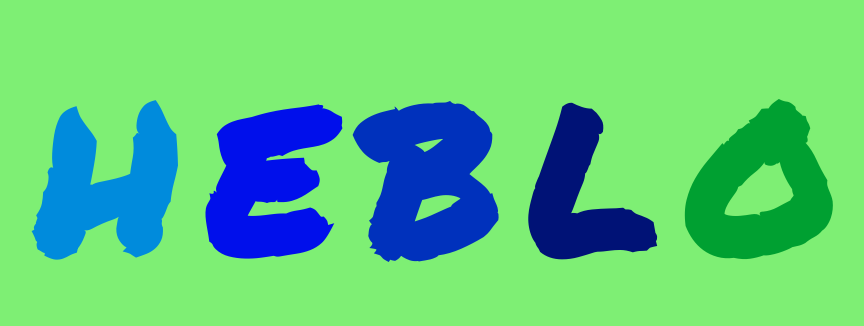
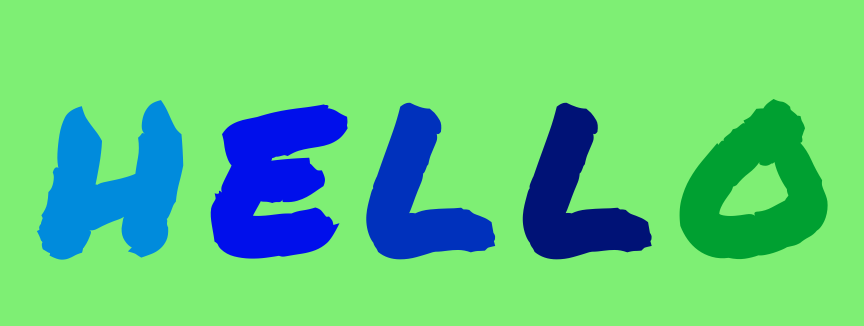
Before and after one commit to IrinaWPB/AnimatedDemo, a plain HTML site: page index.html in a window 1280 px wide. Shown: the part 244-570 px from the top of the page, without its empty margins (222-1086 px from the left). Drawn offline with Linux system fonts and the light colour scheme.

Commit message:
back to hello

```diff
--- a/index.html
+++ b/index.html
@@ -15,7 +15,7 @@
     <h1>
         <span class="letter">H</span>
         <span class="letter">E</span>
-        <span class="letter">B</span>
+        <span class="letter">L</span>
         <span class="letter">L</span>
         <span class="letter">O</span>
     </h1>
```
